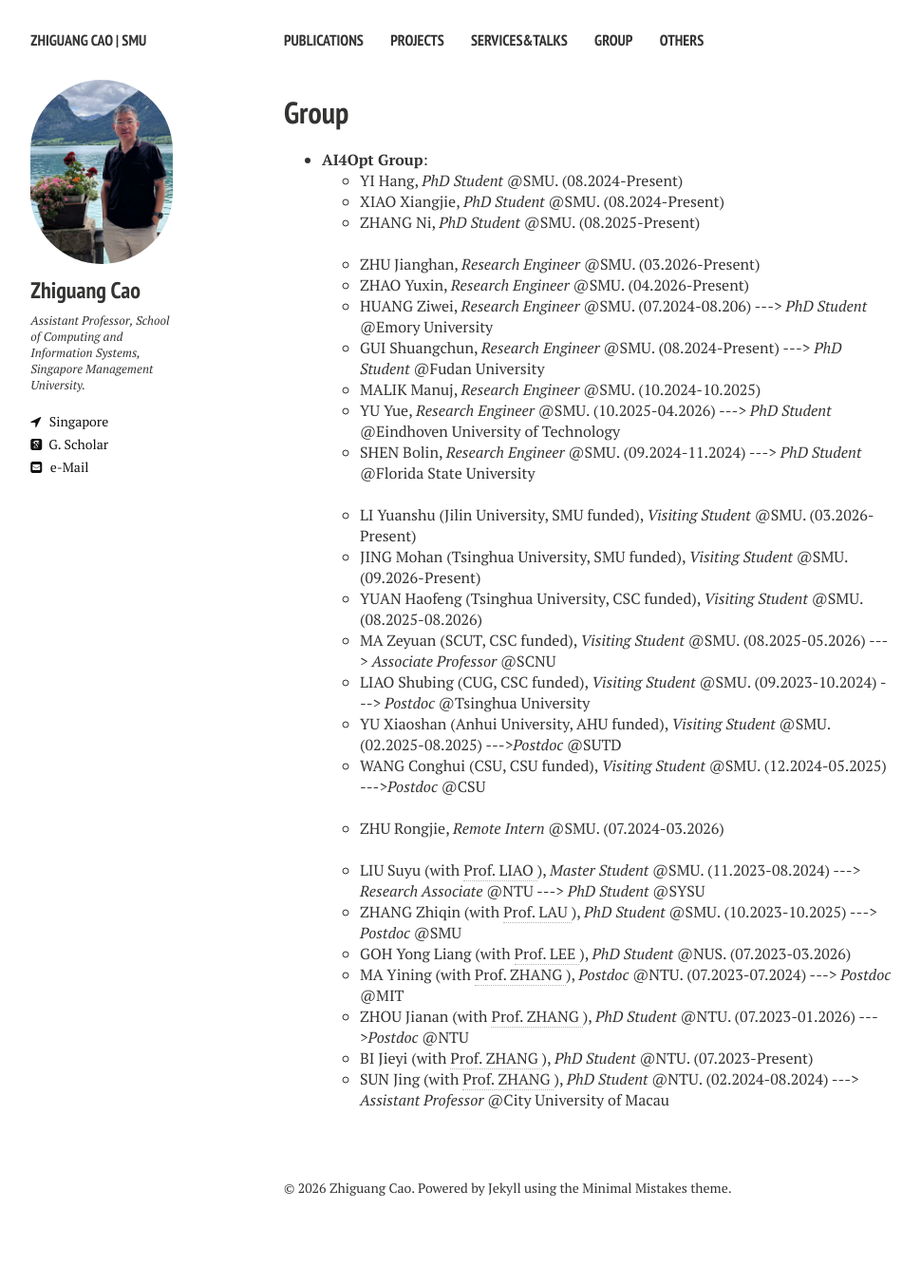
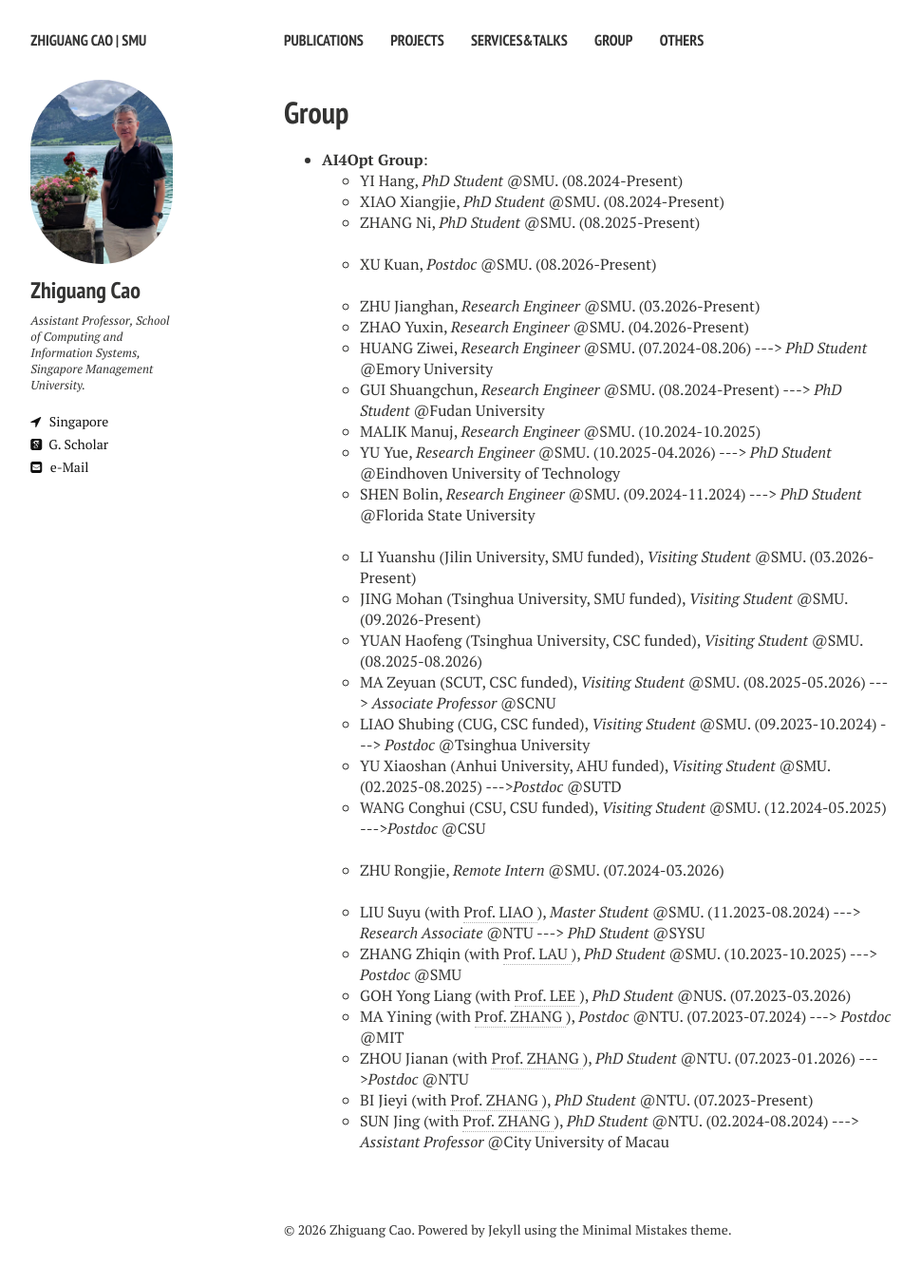
Before and after one commit to zhiguangcaosg/zhiguangcaosg.github.io, a Jekyll site: the page built from group.md, in a window 1280 px wide. Shown: the whole page at 95% size, without its empty margins (21-991 px from the left). Built offline with Jekyll 4.4.1, drawn with Linux system fonts in a browser that asks for light colours; nearby versions of some CDN libraries; before the commit the page ends 1309 px from its top, so only the background shows below that.

Commit message:
Update group.md

```diff
--- a/group.md
+++ b/group.md
@@ -18,6 +18,11 @@ comments: false
 	</li>
 	<li> ZHANG Ni, <i>PhD Student</i> @SMU. (08.2025-Present)
 	</li>
+
+	<br>
+    <li> XU Kuan, <i>Postdoc</i> @SMU. (08.2026-Present)
+	</li>
+
     <br>
     <li> ZHU Jianghan, <i>Research Engineer</i> @SMU. (03.2026-Present)
 	</li>
```
